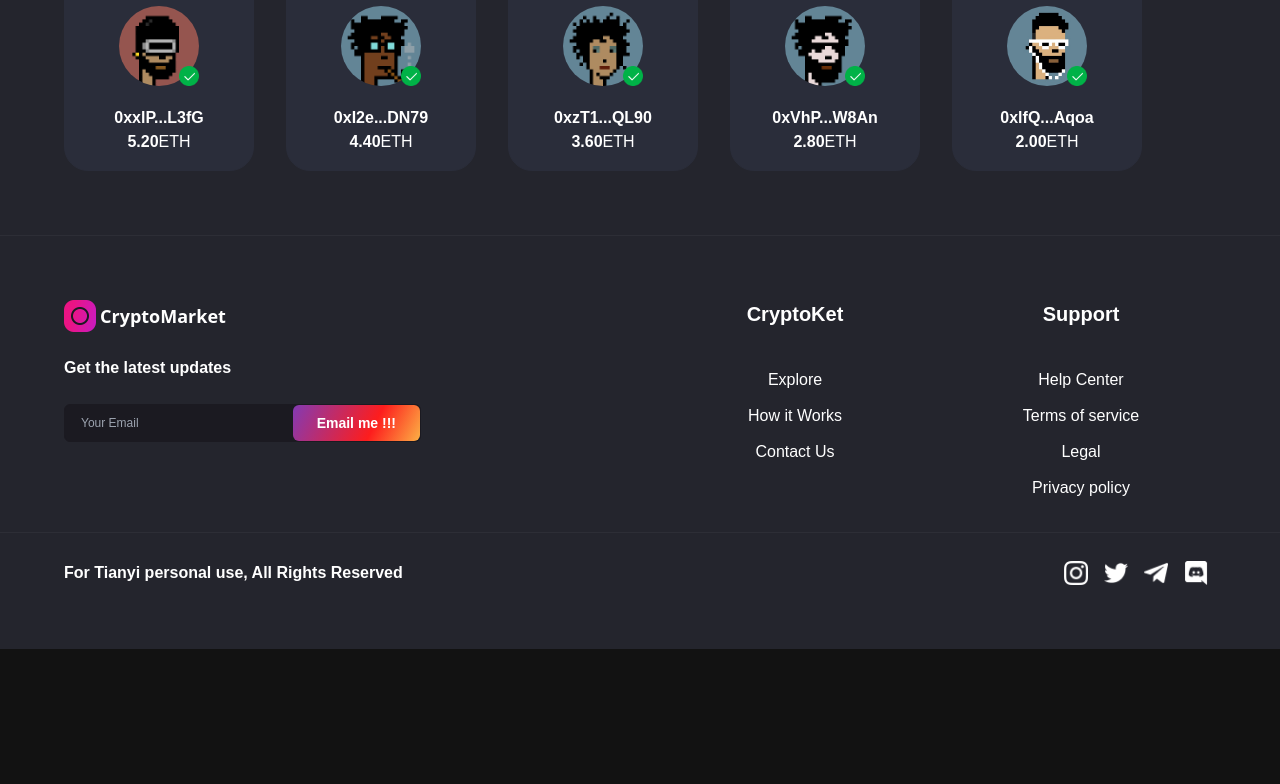
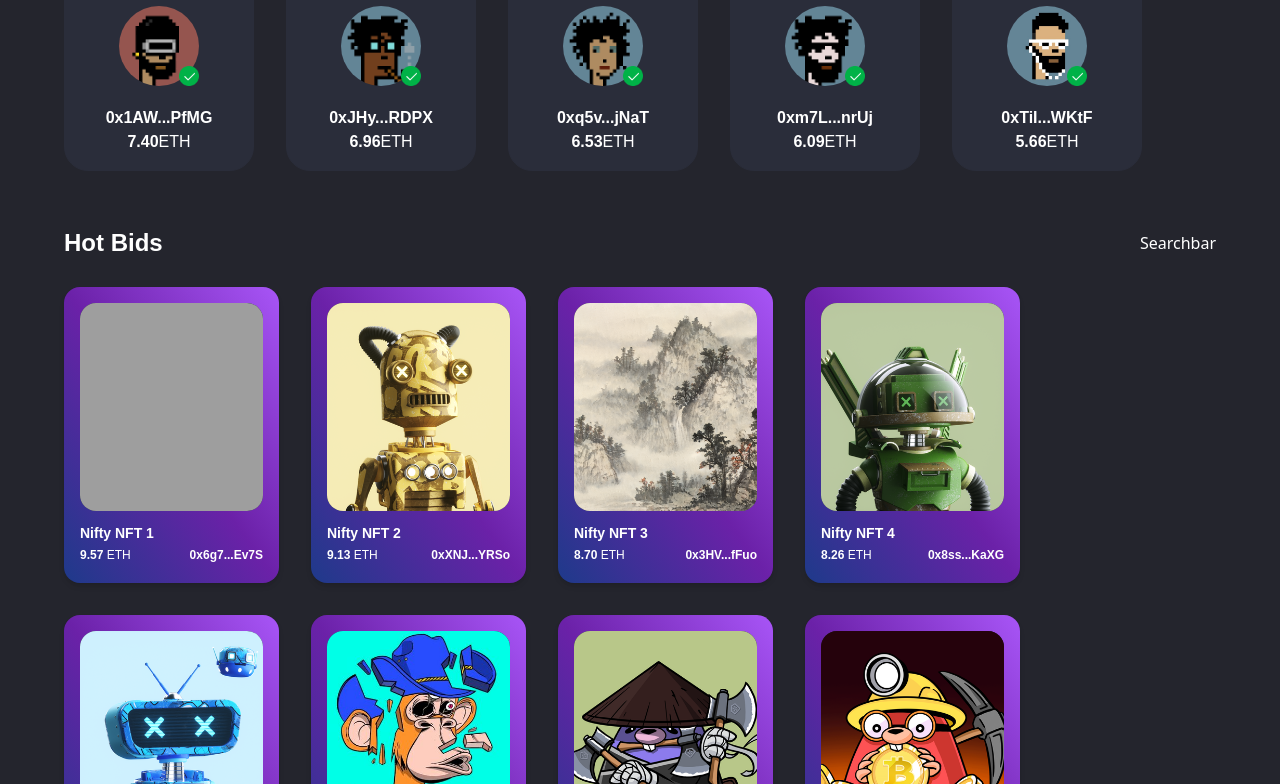
Before and after one commit to Andrewzhan2001/web3.0-NFT, a Next.js app: page / in a window 1280 px wide. Shown: the part 536-1320 px from the top of the page. Before the commit the page ends 1185 px from the top, so only its background shows below. Built offline with nearby package versions, Linux system fonts and the light colour scheme; grey boxes are pictures that could not be loaded; a web font is replaced by a local one.

Commit message:
finish hot bid and top seller part of main page

```diff
--- a/components/CreatorCard.jsx
+++ b/components/CreatorCard.jsx
@@ -3,13 +3,13 @@ import Image from 'next/image';
 import images from '../assets';
 
 const CreatorCard = ({ rank, creatorImage, creatorName, creatorEths }) => (
-  <div className="flex flex-col p-4 m-4 bg-white border min-w-190 minlg:min-w-249 dark:bg-nft-black-3 dark:border-nft-black-3 border-nft-gray-1 rounded-3xl">
+  <div className="flex flex-col p-4 m-4 border bg-slate-100 min-w-190 minlg:min-w-249 dark:bg-nft-black-3 dark:border-nft-black-3 border-nft-gray-1 rounded-3xl">
     <div className="w-8 h-8 rounded-full minlg:w-10 minlg:h-10 bg-nft-red-violet flexCenter">
       <p className="font-semibold text-white font-poppins tet-base minlg:text-lg">{rank}</p>
     </div>
     <div className="flex justify-center my-2">
       <div className="relative w-20 h-20 minlg:w-28 minlg:h-28">
-        <Image className="object-cover rounded-full" src={creatorImage} fill alt={creatorName} />
+        <Image className="object-cover rounded-full" src={creatorImage} fill alt={`creator${rank}`} />
         <div className="absolute bottom-0 w-5 h-5 minglg:w-8 minlg:h-8 -right-0">
           <Image className="object-cover" src={images.tick} fill alt="tick" />
         </div>
--- /dev/null
+++ b/components/NFTCard.jsx
@@ -0,0 +1,40 @@
+import React from 'react';
+import Image from 'next/image';
+import Link from 'next/link';
+import images from '../assets';
+/* give the query = nft to that path */
+const NFTCard = ({ nft }) => (
+  <Link href={{ pathname: '/nft-details', query: nft }}>
+    <div className="flex-1 p-4 m-4 shadow-md cursor-pointer bg-slate-100 dark:bg-gradient-to-tr dark:from-blue-900 dark:via-purple-800 dark:to-purple-500 min-w-215 max-w-max xs:max-w-none sm:w-full sm:min-w-155 minmd:min-w-256 minlg:min-w-327 dark:bg-nft-card-gradient rounded-2xl minlg:m-8 sm:my-2 sm:mx-2">
+      <div className="relative w-full overflow-hidden bg-gray-800 h-52 sm:h-36 xs:h-56 minmd:h-60 minlg:h-300 rounded-2xl">
+        <Image src={nft.image || images[`nft${nft.i}`]} fill objectFit="cover" alt={`nft${nft.i}`} />
+      </div>
+      <div className="flex flex-col mt-3">
+        <p className="text-sm font-semibold font-poppins minlg:text-xl">{nft.name}</p>
+        <div className="flex-row mt-1 flexBetween minlg:mt-3 xs:flex-col xs:items-start xs:mt-3">
+          <p className="text-xs font-semibold font-poppins minlg:text-lg">{nft.price}<span className="font-normal"> ETH</span></p>
+          <p className="text-xs font-semibold font-poppins minlg:text-lg">{nft.seller}</p>
+        </div>
+
+        <div className="flex-row mt-1 minlg:mt-3 flexBetween" />
+      </div>
+    </div>
+  </Link>
+
+);
+
+export default NFTCard;
+
+/*   <div className="flex-1 p-4 m-4 bg-white shadow-md cursor-pointer min-w-215 max-w-max xs:max-w-none sm:w-full sm:min-w-155 minmd:min-w-256 minlg:min-w-327 dark:bg-nft-black-3 rounded-2xl minlg:m-8 sm:my-2 sm:mx-2">
+    <div className="relative w-full overflow-hidden h-52 sm:h-36 xs:h-56 minmd:h-60 minlg:h-300 rounded-2xl">
+      <Image src={nft.image || images[`nft${nft.i}`]} layout="fill" objectFit="cover" alt="nft01" />
+    </div>
+    <div className="flex flex-col mt-3">
+      <p className="text-sm font-semibold font-poppins dark:text-white text-nft-black-1 minlg:text-xl">{nft.name}</p>
+      <div className="flex-row mt-1 flexBetween minlg:mt-3 xs:flex-col xs:items-start xs:mt-3">
+        <p className="text-xs font-semibold font-poppins dark:text-white text-nft-black-1 minlg:text-lg">{nft.price}<span className="font-normal"> {nftCurrency}</span></p>
+        <p className="text-xs font-semibold font-poppins dark:text-white text-nft-black-1 minlg:text-lg">{shortenAddress(onProfilePage ? nft.owner : nft.seller)}</p>
+      </div>
+      <div className="flex-row mt-1 minlg:mt-3 flexBetween" />
+    </div>
+  </div>; */
--- a/components/Navbar.jsx
+++ b/components/Navbar.jsx
@@ -70,14 +70,14 @@ const Navbar = () => {
       <div className="flex flex-row justify-start flex-1">
         <Link href="/">
           <div className="cursor-pointer flexCenter md:hidden">
-            <Image src={images.logo02} objectFit="contian" width={32} height={32} alt="logo" />
+            <Image src={images.logo02} objectFit="contain" width={32} height={32} alt="logo" />
             <p className="ml-1 text-lg font-semibold dark:text-white text-nft-black-1">CryptoMarket</p>
           </div>
         </Link>
         <Link href="/">
           {/* make display = flex being not hidden, following for small screen */}
           <div className="hidden md:flex" onClick={() => {}}>
-            <Image src={images.logo02} objectFit="contian" width={32} height={32} alt="logo" />
+            <Image src={images.logo02} objectFit="contain" width={32} height={32} alt="logo" />
           </div>
         </Link>
       </div>
--- a/components/index.js
+++ b/components/index.js
@@ -3,5 +3,6 @@ import Footer from './Footer';
 import Button from './Button';
 import Banner from './Banner';
 import CreatorCard from './CreatorCard';
+import NFTCard from './NFTCard';
 
-export { Navbar, Footer, Button, Banner, CreatorCard };
+export { Navbar, Footer, Button, Banner, CreatorCard, NFTCard };
--- a/pages/index.js
+++ b/pages/index.js
@@ -1,7 +1,7 @@
 import { useState, useEffect, useRef } from 'react';
 import { useTheme } from 'next-themes';
 import Image from 'next/image';
-import { Banner, CreatorCard } from '../components';
+import { Banner, CreatorCard, NFTCard } from '../components';
 import images from '../assets';
 import { makeId } from '../utils/makeId';
 // index in each folder will match all route with that folder
@@ -63,7 +63,7 @@ const Home = () => {
                   rank={i}
                   creatorImage={images[`creator${i}`]}
                   creatorName={`0x${makeId(3)}...${makeId(4)}`}
-                  creatorEths={10 - i * 0.8}
+                  creatorEths={10 - i * 0.434}
                 />
               ))} {/* for creatorEths, to rank from the one with highest amount of etherium */}
               {!hideButtons && (
@@ -79,7 +79,30 @@ const Home = () => {
             </div>
           </div>
         </div>
+        <div className="mt-10">
+          <div className="mx-4 flexBetween xs:mx-0 minlg:mx-8 sm:flex-col sm:items-start">
+            <h1 className="flex-1 text-2xl font-semibold font-poppins dark:text-white text-nft-black-1 minlg:text-4xl sm:mb-4">Hot Bids</h1>
 
+            <div>
+              Searchbar
+            </div>
+          </div>
+          <div className="flex flex-wrap justify-start w-full mt-3 md:justify-center">
+            {[1, 2, 3, 4, 5, 6, 7, 8, 9, 10].map((i) => (
+              <NFTCard
+                key={`nft-${i}`}
+                nft={{
+                  i,
+                  name: `Nifty NFT ${i}`,
+                  price: (10 - i * 0.434).toFixed(2),
+                  seller: `0x${makeId(3)}...${makeId(4)}`,
+                  owner: `0x${makeId(3)}...${makeId(4)}`,
+                  description: 'Extraordinary NFT on Sale',
+                }}
+              />
+            ))}
+          </div>
+        </div>
       </div>
     </div>
   );
--- a/styles/globals.css
+++ b/styles/globals.css
@@ -6,6 +6,10 @@
 
 .nft-gradient{
   background: linear-gradient(117deg, rgba(131,58,180,1) 0%, rgba(253,29,29,1) 63%, rgba(252,176,69,1) 100%);
+}
+
+.nft-card-gradient{
+  background: linear-gradient(38deg, rgba(48,56,153,1) 0%, rgba(108,46,149,1) 45%, rgba(190,30,204,1) 97%);
 }
 
 .white-bg{
```
